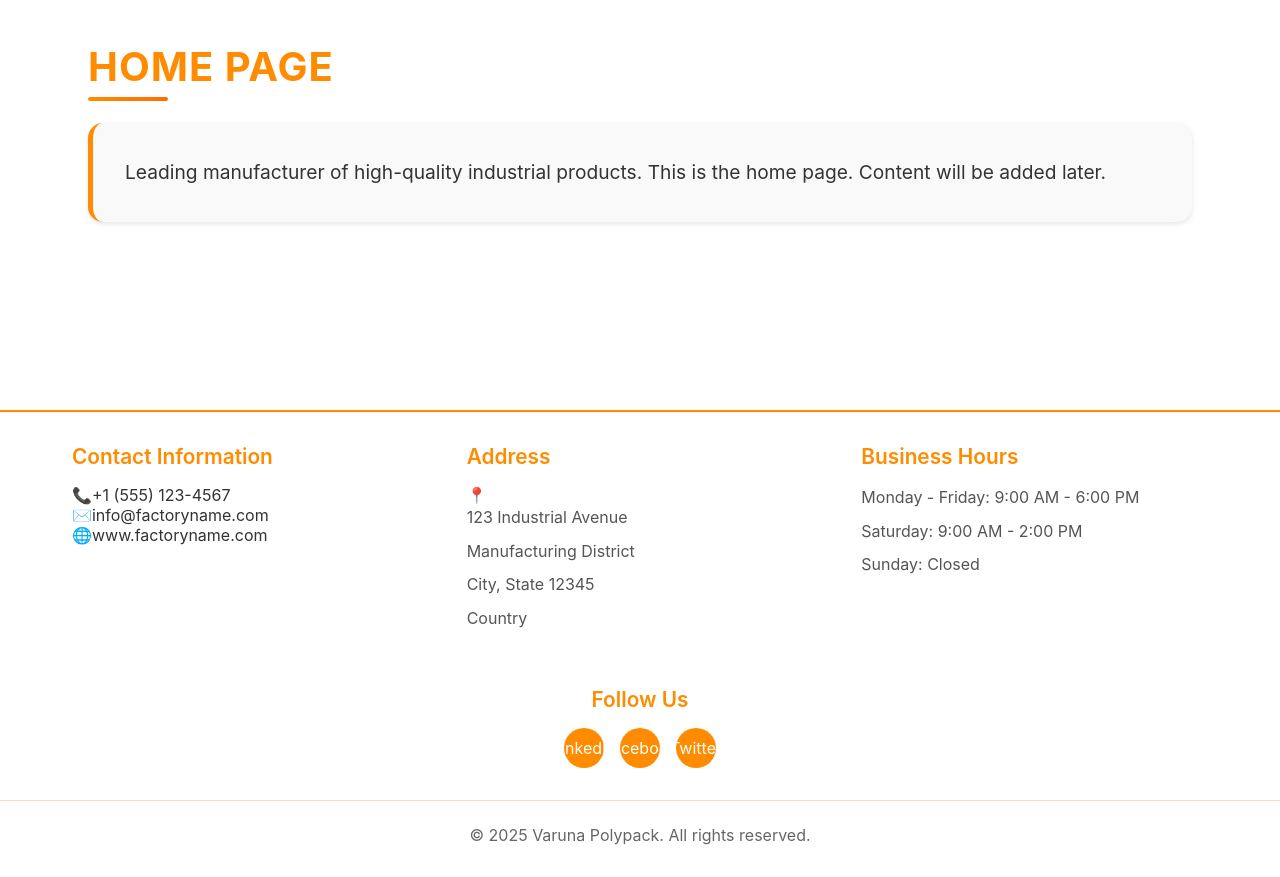
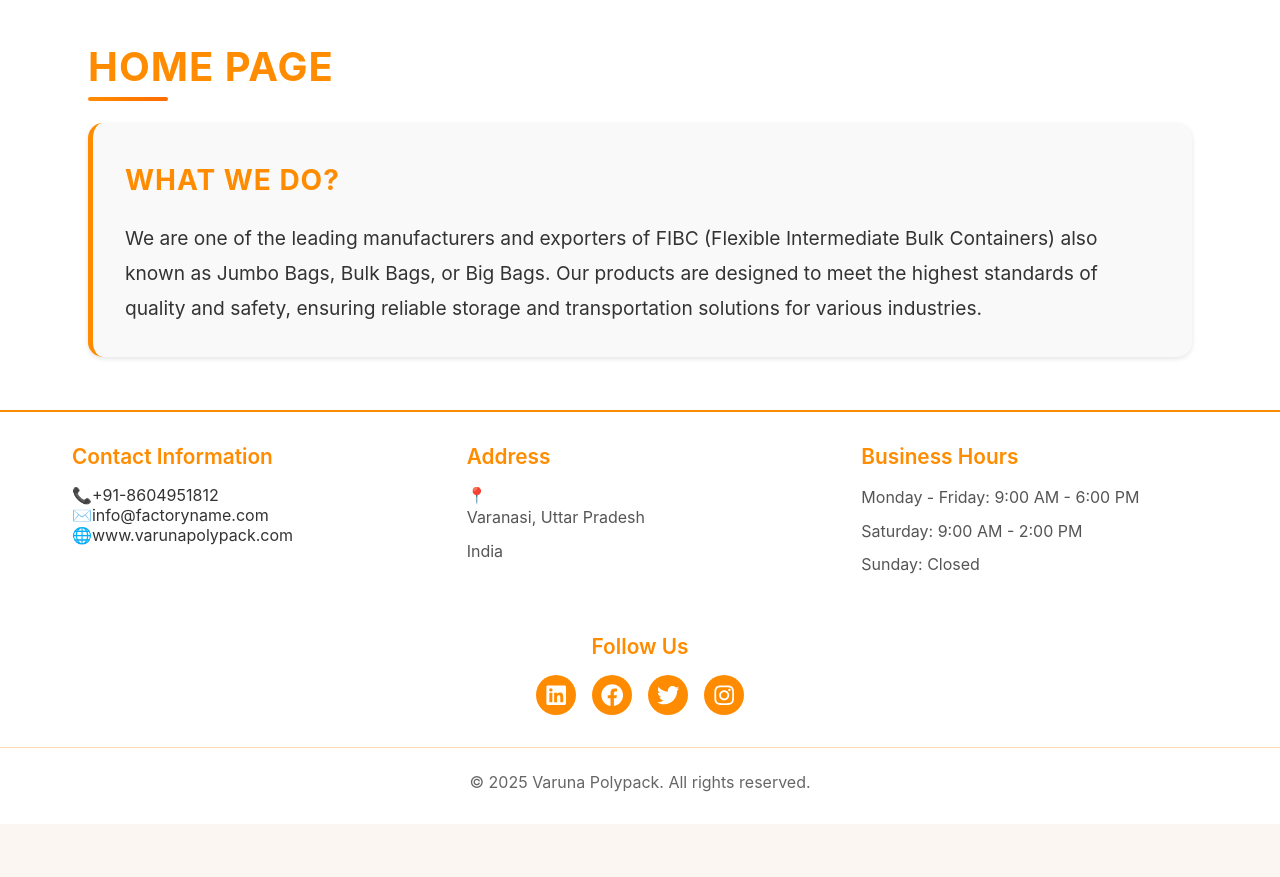
Before and after one commit to bhanupra7ap/factorySite, a React (Vite) app: page / in a window 1280 px wide. Shown: the part 260-1137 px from the top of the page. After the commit the page ends 1084 px from the top, so only its background shows below. Built offline with nearby package versions, Linux system fonts and the light colour scheme.

Commit message:
test section

```diff
--- a/package.json
+++ b/package.json
@@ -13,6 +13,7 @@
   "dependencies": {
     "react": "^19.1.1",
     "react-dom": "^19.1.1",
+    "react-icons": "^5.5.0",
     "react-router-dom": "^6.26.0"
   },
   "devDependencies": {
--- a/src/App.css
+++ b/src/App.css
@@ -216,6 +216,17 @@
   border-radius: 2px;
 }
 
+.content h3 {
+  color: #ff8c00;
+  margin-bottom: 1rem;
+  font-size: 1.75rem;
+  font-weight: 700;
+  text-transform: uppercase;
+  letter-spacing: 1px;
+  position: relative;
+}
+
+
 .content p {
   color: #333;
   line-height: 1.8;
--- a/src/components/Footer.css
+++ b/src/components/Footer.css
@@ -48,6 +48,8 @@
   color: #ff8c00;
 }
 
+/* --- Social Section --- */
+
 .social-section {
   text-align: center;
   margin-bottom: 2rem;
@@ -76,14 +78,17 @@
   color: white;
   border-radius: 50%;
   text-decoration: none;
+  font-size: 1.4rem;
   transition: all 0.3s ease;
 }
 
+/* Hover animation */
 .social-links a:hover {
   background: #ff6b00;
-  transform: translateY(-2px);
+  transform: translateY(-2px) scale(1.1);
 }
 
+/* --- Footer Bottom --- */
 .footer-bottom {
   border-top: 1px solid rgba(255, 140, 0, 0.3);
   padding-top: 1.5rem;
@@ -91,6 +96,7 @@
   color: #666;
 }
 
+/* --- Responsive --- */
 @media (max-width: 768px) {
   .footer-container {
     padding: 0 1rem;
--- a/src/components/Footer.tsx
+++ b/src/components/Footer.tsx
@@ -1,4 +1,5 @@
 import './Footer.css';
+import { FaLinkedin, FaFacebook, FaTwitter, FaInstagram } from 'react-icons/fa';
 
 const Footer = () => {
   return (
@@ -9,7 +10,7 @@
             <h3>Contact Information</h3>
             <div className="contact-item">
               <span className="contact-icon">📞</span>
-              <span>+1 (555) 123-4567</span>
+              <span>+91-8604951812</span>
             </div>
             <div className="contact-item">
               <span className="contact-icon">✉️</span>
@@ -17,7 +18,7 @@
             </div>
             <div className="contact-item">
               <span className="contact-icon">🌐</span>
-              <span>www.factoryname.com</span>
+              <span>www.varunapolypack.com</span>
             </div>
           </div>
 
@@ -26,10 +27,8 @@
             <div className="address">
               <span className="contact-icon">📍</span>
               <div>
-                <p>123 Industrial Avenue</p>
-                <p>Manufacturing District</p>
-                <p>City, State 12345</p>
-                <p>Country</p>
+                <p>Varanasi, Uttar Pradesh</p>
+                <p>India</p>
               </div>
             </div>
           </div>
@@ -47,9 +46,18 @@
         <div className="social-section">
           <h3>Follow Us</h3>
           <div className="social-links">
-            <a href="#" className="social-link">LinkedIn</a>
-            <a href="#" className="social-link">Facebook</a>
-            <a href="#" className="social-link">Twitter</a>
+            <a href="https://linkedin.com" className="social-link" aria-label="LinkedIn">
+              <FaLinkedin />
+            </a>
+            <a href="https://facebook.com" className="social-link" aria-label="Facebook">
+              <FaFacebook />
+            </a>
+            <a href="https://twitter.com" className="social-link" aria-label="Twitter">
+              <FaTwitter />
+            </a>
+            <a href="https://instagram.com" className="social-link" aria-label="Instagram">
+              <FaInstagram />
+            </a>
           </div>
         </div>
       </div>
--- /dev/null
+++ b/src/pages/Home.css
@@ -0,0 +1,70 @@
+/* Styles for Home page */
+.page {
+  font-family: var(--font-family, Arial, Helvetica, sans-serif);
+  color: var(--text-color, #222);
+}
+
+.header-image {
+  height: 320px;
+  background-size: cover;
+  background-position: center;
+  display: flex;
+  align-items: center;
+  justify-content: center;
+}
+
+.header-title {
+  color: white;
+  text-shadow: 0 2px 8px rgba(0,0,0,0.6);
+  font-size: 2rem;
+  padding: 0.5rem 1rem;
+  background: rgba(0,0,0,0.25);
+  border-radius: 4px;
+}
+
+.content {
+  max-width: 980px;
+  margin: 2rem auto;
+  padding: 0 1rem;
+}
+
+.what-we-do-section {
+  margin-top: 1.5rem;
+}
+
+.card {
+  background: #fff;
+  border-radius: 8px;
+  padding: 1.25rem;
+  box-shadow: 0 6px 18px rgba(0,0,0,0.08);
+  transition: transform 160ms ease, box-shadow 160ms ease;
+}
+
+.card:hover {
+  transform: translateY(-4px);
+  box-shadow: 0 10px 28px rgba(0,0,0,0.12);
+}
+
+.card-title {
+  margin: 0 0 0.75rem 0;
+  font-size: 1.25rem;
+  color: #0b3b5a;
+}
+
+.what-list {
+  margin: 0;
+  padding-left: 1.1rem;
+}
+
+.what-list li {
+  margin: 0.45rem 0;
+}
+
+/* Responsive adjustments */
+@media (min-width: 800px) {
+  .what-we-do-section .card {
+    display: flex;
+    gap: 1.5rem;
+    align-items: flex-start;
+  }
+}
--- a/src/pages/Home.tsx
+++ b/src/pages/Home.tsx
@@ -11,7 +11,10 @@
       </div>
       <div className="content">
         <h2>Home Page</h2>
-        <p>Leading manufacturer of high-quality industrial products. This is the home page. Content will be added later.</p>
+        <p>
+          <h3>What we do?</h3>
+          We are one of the leading manufacturers and exporters of FIBC (Flexible Intermediate Bulk Containers) also known as Jumbo Bags, Bulk Bags, or Big Bags. Our products are designed to meet the highest standards of quality and safety, ensuring reliable storage and transportation solutions for various industries.
+        </p>
       </div>
     </div>
   );
```
Also changed, not shown: 1 other file (tests, documents, lock files or other folders).
